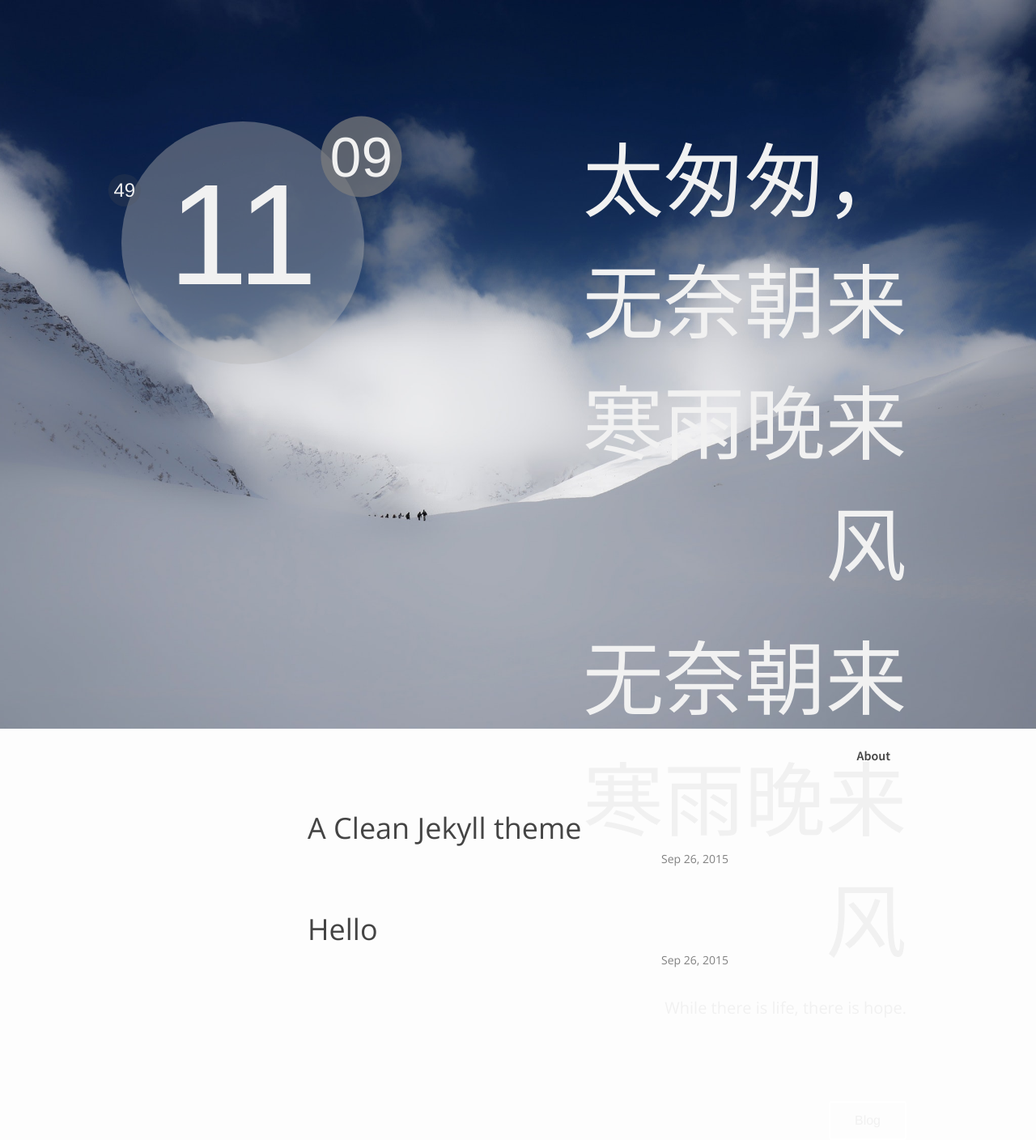
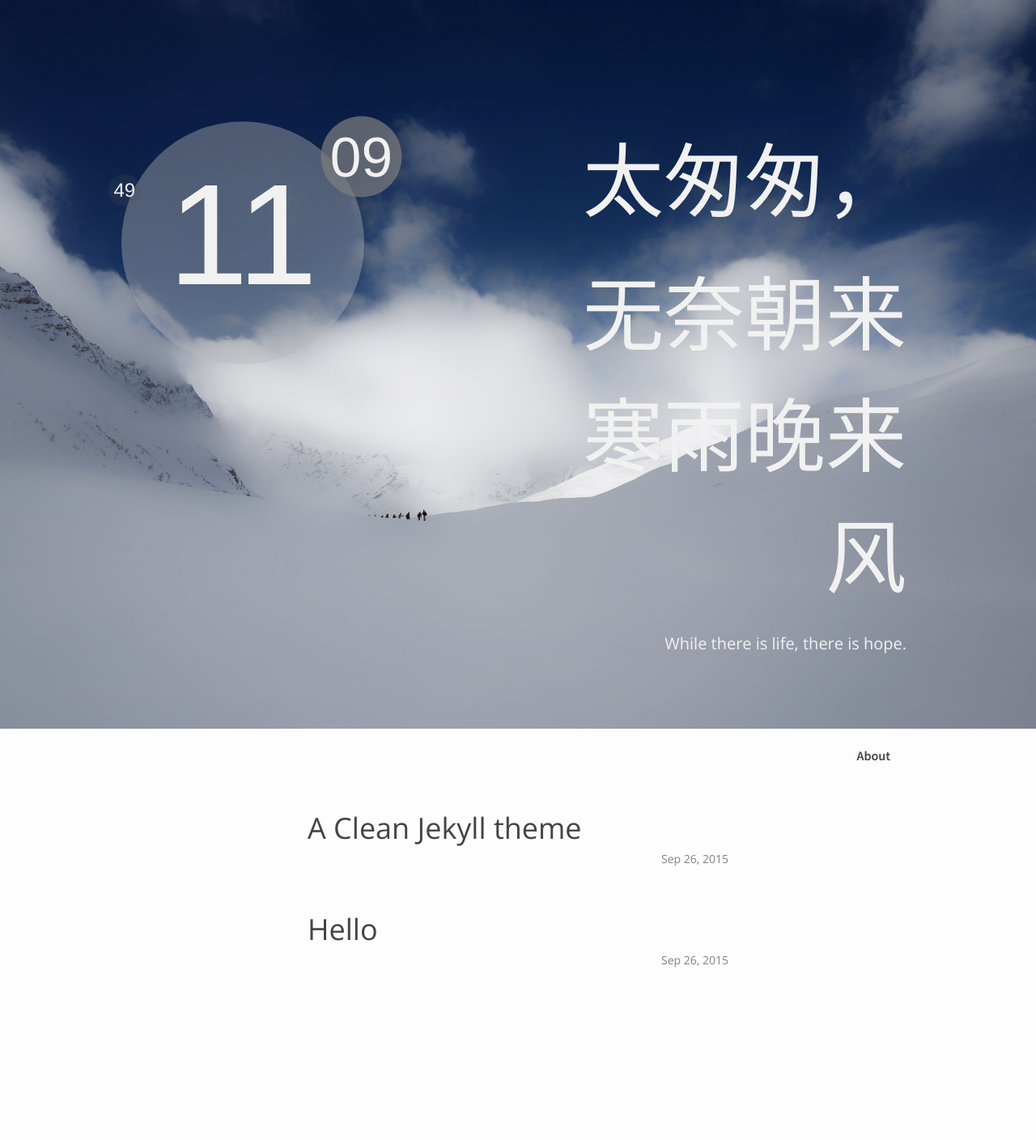
Before and after one commit to Doflawingo/Doflawingo.github.io, a Jekyll site: the page built from index.html, in a window 1280 px wide. Shown: the whole page at 81% size. Built offline with Jekyll 4.4.1, drawn with Linux system fonts in a browser that asks for light colours; after the commit the page ends 1266 px from its top, so only the background shows below that.

Commit message:
Update _config.yml

```diff
--- a/_config.yml
+++ b/_config.yml
@@ -1,6 +1,6 @@
 # Site settings
 title: 太匆匆，无奈朝来寒雨晚来风
-label1: 太匆匆，无奈朝来寒雨晚来风
+label1: 太匆匆，
 label2: 无奈朝来寒雨晚来风
 email: your-email@domain.com
 description: > # this means to ignore newlines until "baseurl:"
```
